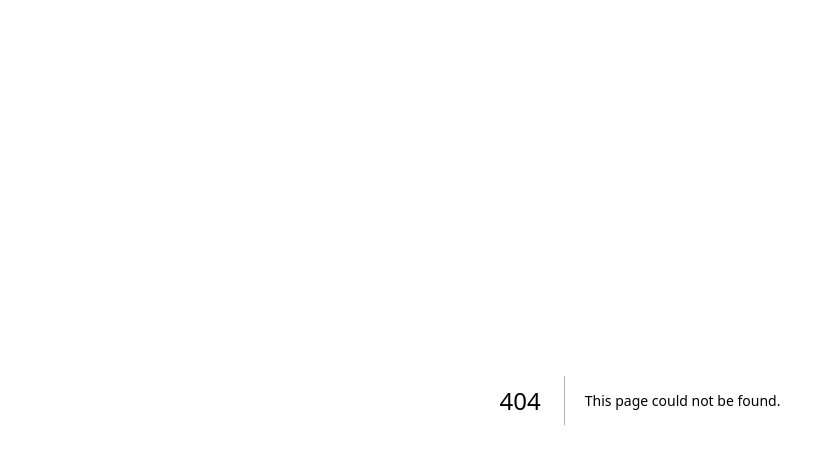
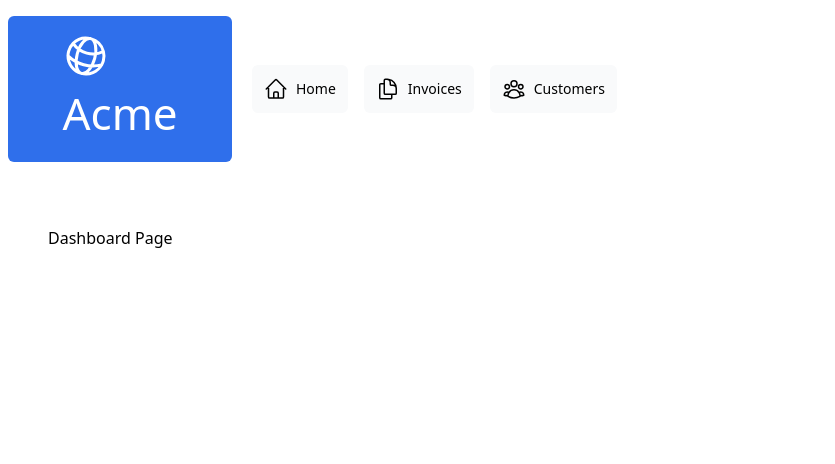
Before and after one commit to KevinJr88/atmabarbershop-2024, a Next.js app: page /ui/dashboard in a window 1280 px wide. Before the commit this address had no page. Shown: the top 464 px of the page, without its empty margins (0-835 px from the left). Built offline with nearby package versions, Linux system fonts and the light colour scheme.

Commit message:
Add files via upload

```diff
--- /dev/null
+++ b/app/ui/dashboard/page.tsx
@@ -0,0 +1,3 @@
+export default function Page() {
+  return <p>Dashboard Page</p>;
+}
```
